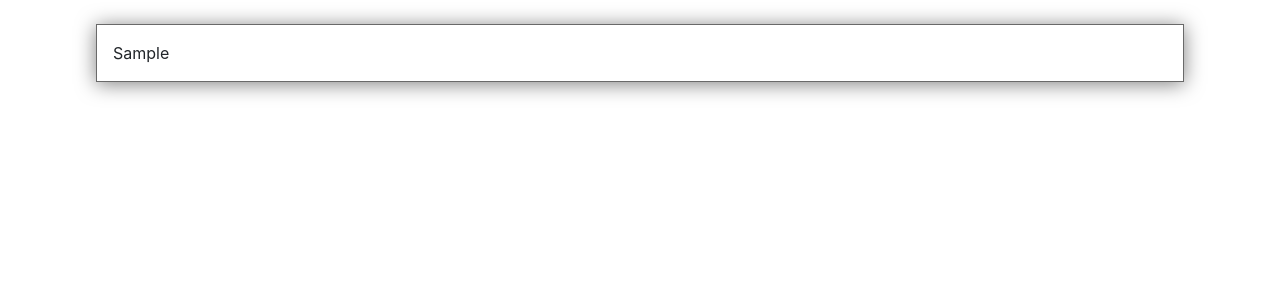
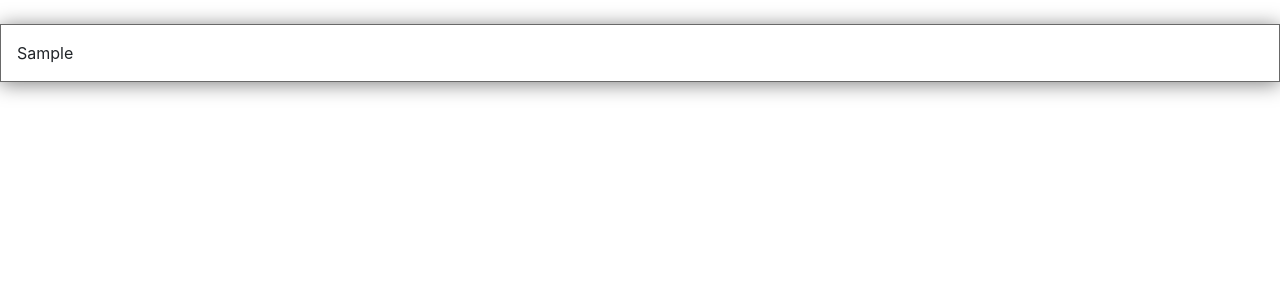
Before and after one commit to Ladivcr/WhyMex, a Django app: template posts/templates/mapa.html in a window 1280 px wide. Shown: the part 56-356 px from the top of the page. Run offline with Django 3.2, Linux system fonts and the light colour scheme; the template is opened without the code that fills it: most values are stand-ins (such as "Sample title", 1, 10 or a date in 2020); parts of the project's set-up code (start-up, migrations or seed data) failed here and were passed over; some libraries are stand-ins or nearby versions.

Commit message:
Mapa a 100 por 100 de la pantalla

```diff
--- a/posts/static/css/estilos.css
+++ b/posts/static/css/estilos.css
@@ -46,7 +46,7 @@
 
 #containermap
 {
-    width: 85%;
+    width: 100%;
     padding: 1em;
     text-align: left;
     border: 1px solid rgb(105, 105, 105);
```
